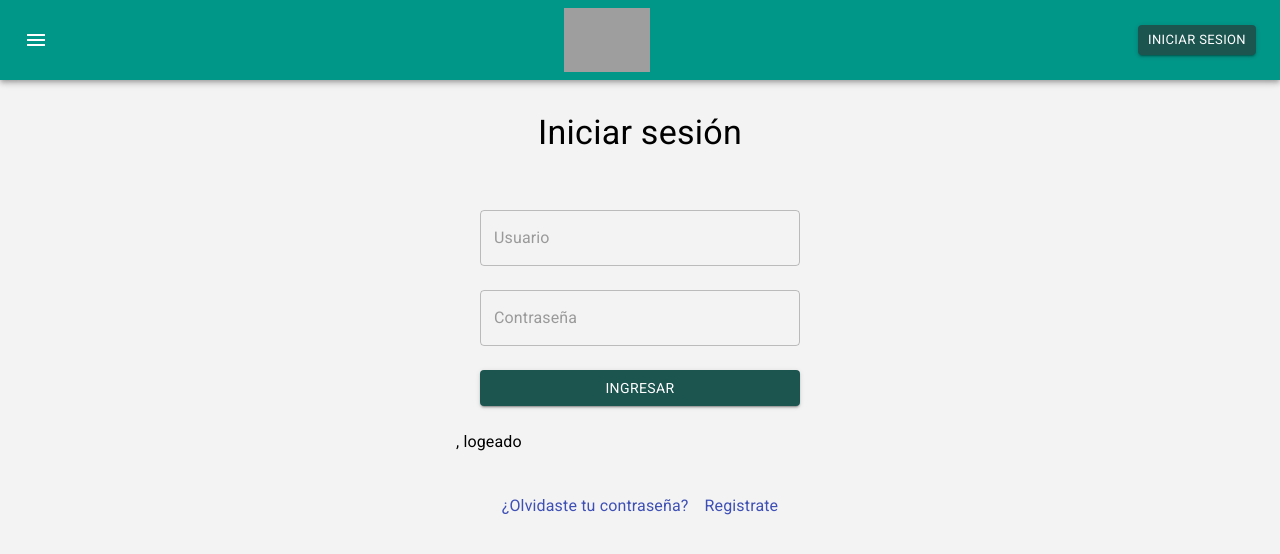
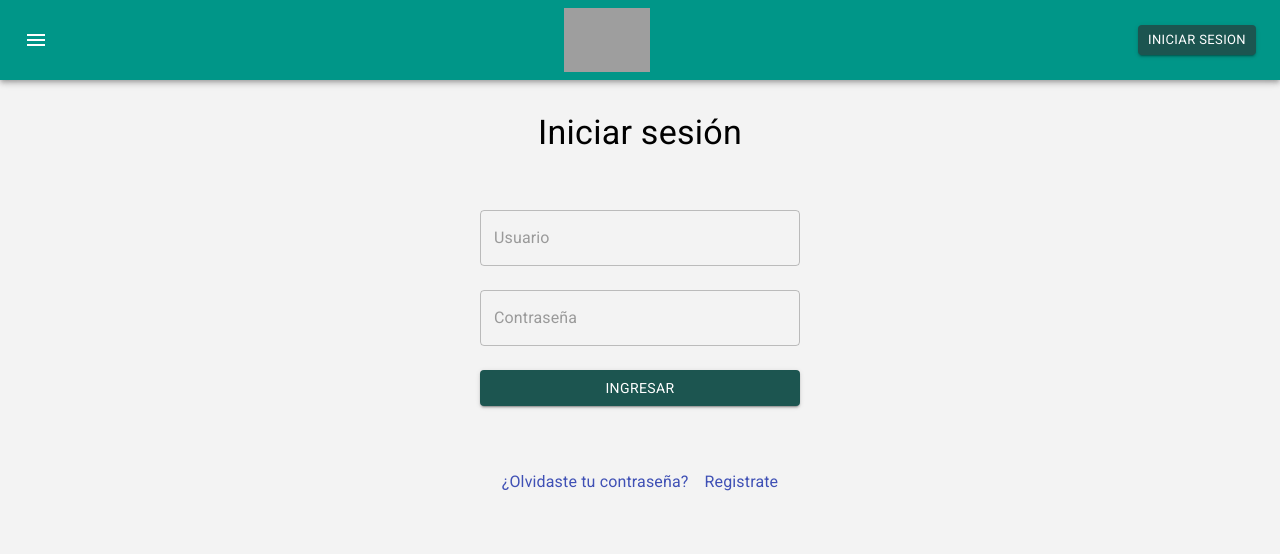
Before and after one commit to desapp-unahur-G1-2022C1/comunidad-trabajo-frontendV2, a React (Create React App) app: page /login in a window 1280 px wide. Shown: the top 554 px of the page. Built offline with nearby package versions, Linux system fonts and the light colour scheme; grey boxes are pictures that could not be loaded.

Commit message:
Update Login.jsx

```diff
--- a/src/Components/login/Login.jsx
+++ b/src/Components/login/Login.jsx
@@ -67,7 +67,6 @@ const Login = () => {
                 <Box sx={{display:"flex", justifyContent:"center", margin:"1.5rem"}}><Button fullWidth color='relaxed' onClick={handleSubmit}  variant="contained">
                     Ingresar
                 </Button></Box>
-                <Typography> {datosUsuario.nombre}, {datosUsuario.apellido} logeado </Typography>
             </form></Box>
             <Box sx={{display:"flex", justifyContent:"center"}}>
           <Link to="/recuperarContrasena"style={{ textDecoration: 'none'}}><Typography sx={{display:"flex", margin:"0.5rem", justifyContent:"flex-start", color:"#3f50b5"}}>¿Olvidaste tu contraseña?</Typography></Link>
```
